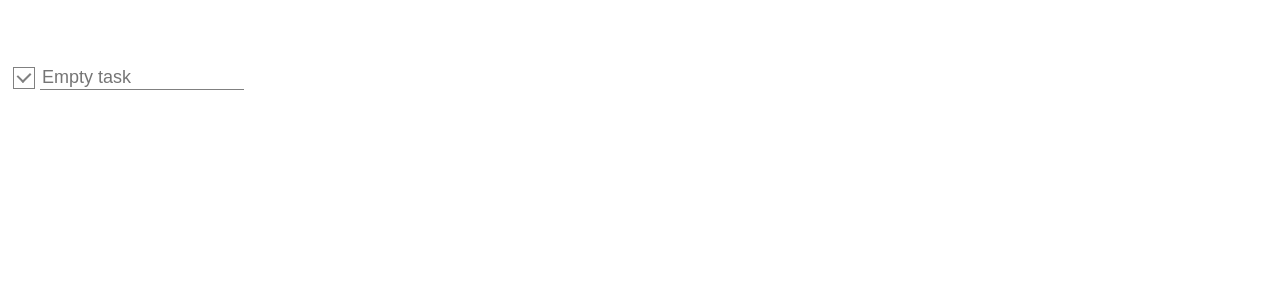
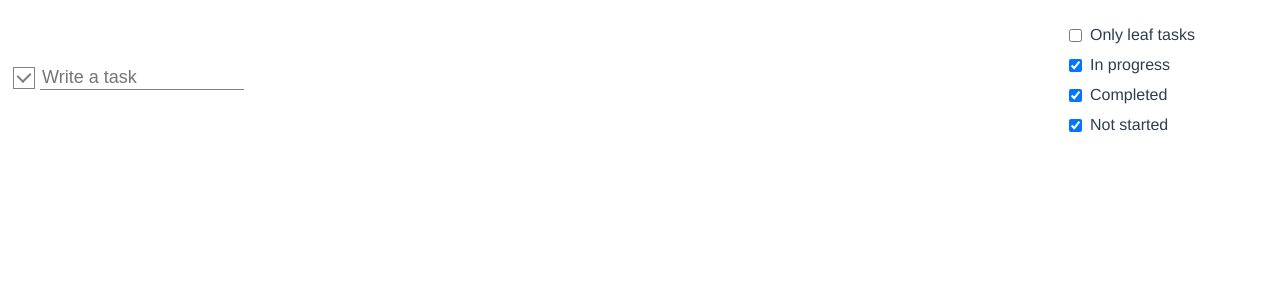
Before and after one commit to jko206/subtasks, a Vue app: page / in a window 1280 px wide. Shown: the top 300 px of the page. Built offline with nearby package versions, Linux system fonts and the light colour scheme.

Commit message:
add filters

```diff
--- a/src/App.vue
+++ b/src/App.vue
@@ -1,43 +1,21 @@
 <template>
   <div id="app">
     <TaskWrapper v-for="id in taskIds" :key="id" :id="id" :depth="0" />
+
+    <TaskFilters />
   </div>
 </template>
 
 <script>
 import TaskWrapper from './components/task-wrapper.vue';
+import TaskFilters from './components/task-filters.vue';
 import { mapState, mapActions } from 'vuex';
-
-function calculateProgress(deadline, user, role, customers) {
-  // for deadline, user, and role, determine [ completed, total ] time for a set of customers
-  return (
-    customers
-      // first, turn the list of customers into a list of relevant sections
-      .reduce(
-        (sections, customer) =>
-          isCustomerDueByDeadline(deadline, customer) &&
-          isCustomerRelevantToRole(user, role, customer)
-            ? sections.concat(
-                customer.checklistSections.filter(s => sectionRelevantToRole(role, s))
-              )
-            : sections,
-        []
-      )
-      // then sum the times of those sections
-      .reduce(
-        ([completed, total], section) => [
-          completed + (section.status === CLOSE_STATUSES.COMPLETE ? section.minutes : 0),
-          total + section.minutes,
-        ],
-        [0, 0]
-      )
-  );
-}
 
 export default {
   name: 'app',
   components: {
     TaskWrapper,
+    TaskFilters,
   },
   data() {
     return {
@@ -48,10 +26,16 @@ export default {
     this.$store.dispatch('initialize');
   },
   computed: {
+    ...mapState('filters', ['showOnlyLeafSubTasks']),
     taskIds() {
       const { rootId, tasksById } = this.$store.state;
-      const root = tasksById[rootId];
-      return root.subTaskIds;
+      if (this.showOnlyLeafSubTasks) {
+        return Object.values(tasksById)
+          .filter(task => !task.subTaskIds.length)
+          .map(task => task.id);
+      } else {
+        return tasksById[rootId].subTaskIds;
+      }
     },
   },
   methods: {
@@ -65,29 +49,9 @@ export default {
     },
   },
 };
-
-window.init = function() {
-  vm.$store.dispatch('addTask', {
-    isRootTask: true,
-    description: 'this is the first task',
-  });
-
-  vm.$store.dispatch('addTask', {
-    isRootTask: true,
-    description: 'this is the second task',
-  });
-
-  const firstTaskId = vm.$store.state.rootTasks[0].id;
-
-  vm.$store.dispatch('addTask', {
-    isRootTask: true,
-    description: 'this is the first task',
-    superTaskId: firstTaskId,
-  });
-};
 </script>
 
-<style>
+<style scoped lang="scss">
 #app {
   font-family: 'Avenir', Helvetica, Arial, sans-serif;
   -webkit-font-smoothing: antialiased;
--- a/src/components/progress-indicator.vue
+++ b/src/components/progress-indicator.vue
@@ -1,5 +1,5 @@
 <template>
-  <div class="progress-indicator" @click="progressUp">
+  <div class="progress-indicator">
     <div class="checkmark" :style="borderColor" />
   </div>
 </template>
@@ -14,15 +14,10 @@ export default {
       validator: n => n >= 0 && n <= 1,
     },
   },
-  methods: {
-    progressUp() {
-      const progress = this.value === 0 ? 0.5 : this.value === 0.5 ? 1 : 0;
-      this.$emit('input', progress);
-    },
-  },
   computed: {
     borderColor() {
-      const borderColor = this.value === 0 ? 'gray' : this.value === 0.5 ? 'orange' : 'green';
+      const borderColor = this.value === 1 ? 'green' :
+        this.value === 0 ? 'gray' : 'orange';
       return { borderColor };
     },
   },
--- /dev/null
+++ b/src/components/task-filters.vue
@@ -0,0 +1,85 @@
+<template>
+  <div class="filters">
+    <input
+      type="checkbox"
+      name="leaf-sub-tasks-only"
+      id="leaf-sub-tasks-only"
+      :checked="showOnlyLeafSubTasks"
+      @click="toggleOnlyLeafSubTasks"
+    />
+    <label for="leaf-sub-tasks-only">
+      Only leaf tasks
+    </label>
+    <input
+      type="checkbox"
+      name="in-progress-tasks"
+      id="in-progress-tasks"
+      :checked="showInProgressTasks"
+      @click="toggleInProgressTasks"
+    />
+    <label for="in-progress-tasks">
+      In progress
+    </label>
+    <input
+      type="checkbox"
+      name="completed-tasks"
+      id="completed-tasks"
+      :checked="showCompletedTasks"
+      @click="toggleCompletedTasks"
+    />
+    <label for="completed-tasks">
+      Completed
+    </label>
+    <input
+      type="checkbox"
+      name="not-started-tasks"
+      id="not-started-tasks"
+      :checked="showNotStartedTasks"
+      @click="toggleNotStartedTasks"
+    />
+    <label for="not-started-tasks">
+      Not started
+    </label>
+  </div>
+</template>
+
+<script>
+import { mapState, mapMutations } from 'vuex';
+
+export default {
+  name: 'TaskFilters',
+  computed: {
+    ...mapState('filters', [
+      'showOnlyLeafSubTasks',
+      'showInProgressTasks',
+      'showCompletedTasks',
+      'showNotStartedTasks',
+    ]),
+  },
+  methods: {
+    ...mapMutations('filters', [
+      'toggleOnlyLeafSubTasks',
+      'toggleInProgressTasks',
+      'toggleCompletedTasks',
+      'toggleNotStartedTasks',
+    ]),
+  },
+};
+</script>
+
+<style lang="scss" scoped>
+.filters {
+  position: absolute;
+  top: 20px;
+  right: 20px;
+  width: 200px;
+  display: grid;
+  grid-template-columns: 30px auto;
+  grid-template-rows: repeat(4, 30px);
+  align-items: center;
+
+  label {
+    user-select: none;
+  }
+}
+</style>
--- a/src/components/task-wrapper.vue
+++ b/src/components/task-wrapper.vue
@@ -1,7 +1,7 @@
 <template>
-  <div class="task-wrapper">
+  <div class="task-wrapper" v-if="isShown">
     <div :class="['main-task', `depth-${depth}`]" ref="input-wrapper">
-      <ProgressIndicator :value="task.progress" @input="updateProgress" />
+      <ProgressIndicator :value="task.progress" @click.native="updateProgress" />
       <input
         :value="task.description"
         @change="updateItem"
@@ -9,7 +9,7 @@
         @keydown.meta.enter="addTask('above')"
         @keydown.tab.exact.prevent="indent($event)"
         @keydown.shift.tab.prevent="unindent($event)"
-        placeholder="Empty task"
+        placeholder="Write a task"
         @keydown.up.exact="focusPrevTask"
         @keydown.down.exact="focusNextTask"
         @keydown.delete.exact="deleteTask"
@@ -25,8 +25,8 @@
 </template>
 
 <script>
-import TextEditor from './text-editor.vue';
 import ProgressIndicator from './progress-indicator.vue';
+import { mapState } from 'vuex';
 
 function getLastDescendant(taskId, tasksById) {
   // console.log(subTaskIds, superTaskId, tasksById);
@@ -42,7 +42,7 @@ function getClosestNextTask(taskId, tasksById) {
 
 export default {
   name: 'TaskWrapper',
-  components: { TextEditor, ProgressIndicator },
+  components: { ProgressIndicator },
   props: {
     id: {
       type: String,
@@ -55,17 +55,43 @@ export default {
     },
   },
   computed: {
+    ...mapState('filters', [
+      'showOnlyLeafSubTasks',
+      'showInProgressTasks',
+      'showCompletedTasks',
+      'showNotStartedTasks',
+    ]),
     task() {
       return this.$store.state.tasksById[this.id];
     },
+    progressEnum() {
+      const { progress } = this.task;
+      return progress === 0 ? 'not_started' : progress === 1 ? 'completed' : 'in_progress';
+    },
     isFocused() {
       return this.$store.state.focusedTaskId === this.id;
+    },
+    isLeafSubTask() {
+      return !this.task.subTaskIds.length;
+    },
+    isShown() {
+      const progress = this.progressEnum;
+      return (
+        !this.isLeafSubTask ||
+        ((this.showNotStartedTasks && progress === 'not_started') ||
+          (this.showCompletedTasks && progress === 'completed') ||
+          (this.showInProgressTasks && progress === 'in_progress'))
+      );
     },
   },
   watch: {
     isFocused() {
       if (this.isFocused) this.focusInput();
     },
+  },
+  created() {
+    const { progress, superTaskId } = this.task;
+    // this.$store.dispatch('updateTaskProgress', superTaskId);
   },
   mounted() {
     this.focusInput();
@@ -84,12 +110,21 @@ export default {
         description: event.target.value,
       });
     },
-    updateProgress(progress) {
+    updateProgress() {
       const { id } = this;
-      this.$store.dispatch('editTask', {
-        id,
-        progress,
-      });
+      const { progress, superTaskId } = this.task;
+      const newProgress = progress < 1 ? 1 : 0;
+      if (this.task.subTaskIds.length) {
+        this.$store.dispatch('markSubTasksAsDone', {
+          id,
+          progress: newProgress,
+        });
+      } else {
+        const { progress } = this.task;
+        this.task.progress = progress === 1 ? 0 : progress === 0 ? 0.5 : 1;
+      }
+      this.$store.dispatch('updateSuperTaskProgress', superTaskId);
+      this.$store.commit('saveTasks');
     },
     indent($event) {
       const { id, prevTaskId } = this.task;
--- /dev/null
+++ b/src/functions/array.js
@@ -0,0 +1,19 @@
+
+Array.prototype.last = function() {
+  return this[this.length - 1];
+};
+
+Array.prototype.remove = function(elem) {
+  const i = this.indexOf(elem);
+  this.splice(i, 1);
+};
+
+Array.prototype.insertAfter = function(aboutElem, newElem) {
+  const idx = this.indexOf(aboutElem);
+  this.splice(idx + 1, 0, newElem);
+};
+
+Array.prototype.insertBefore = function(aboutElem, newElem) {
+  const idx = this.indexOf(aboutElem);
+  this.splice(idx, 0, newElem);
+};
--- a/src/functions/uuid.js
+++ b/src/functions/uuid.js
@@ -1,9 +1,8 @@
 const chars = `ABCDEFGHIJKLMNOPQRSTUVWXYZabcdefghijklmnopqrstuvwxyz0123456789`;
 let count = 0;
 export default () => {
-  // let str = '';
-  // let count = 20;
-  // while (count--) str += chars[Math.floor(Math.random() * chars.length)];
-  // return str;
-  return `task-${count++}`;
+  let str = '';
+  let count = 20;
+  while (count--) str += chars[Math.floor(Math.random() * chars.length)];
+  return str;
 };
--- a/src/store/index.js
+++ b/src/store/index.js
@@ -1,25 +1,8 @@
 import Vue from 'vue';
 import Vuex from 'vuex';
 import uuid from '@/functions/uuid';
-
-Array.prototype.last = function() {
-  return this[this.length - 1];
-};
-
-Array.prototype.remove = function(elem) {
-  const i = this.indexOf(elem);
-  this.splice(i, 1);
-};
-
-Array.prototype.insertAfter = function(aboutElem, newElem) {
-  const idx = this.indexOf(aboutElem);
-  this.splice(idx + 1, 0, newElem);
-};
-
-Array.prototype.insertBefore = function(aboutElem, newElem) {
-  const idx = this.indexOf(aboutElem);
-  this.splice(idx, 0, newElem);
-};
+import filters from './modules/filters';
+import '@/functions/array';
 
 function getEmptyTask(seed) {
   return {
@@ -44,6 +27,9 @@ const root = {
 Vue.use(Vuex);
 
 export default new Vuex.Store({
+  modules: {
+    filters,
+  },
   state: {
     rootId: root.id,
     tasksById: {
@@ -147,6 +133,9 @@ export default new Vuex.Store({
       window.localStorage.setItem('rootId', rootId);
       window.localStorage.setItem('tasksById', JSON.stringify(tasksById));
     },
+    updateTaskProgress(state, { id, progress }) {
+      state.tasksById[id].progress = progress;
+    },
   },
   actions: {
     initialize({ state, dispatch, commit }) {
@@ -213,6 +202,32 @@ export default new Vuex.Store({
 
       commit('saveTasks');
     },
+    markSubTasksAsDone({ commit, state }, { id, progress }) {
+      const queue = [id];
+      while (queue.length) {
+        const taskId = queue.shift();
+        const task = state.tasksById[taskId];
+
+        commit('updateTaskProgress', {
+          id: taskId,
+          progress,
+        });
+
+        if (task.subTaskIds.length) queue.push(...task.subTaskIds);
+      }
+    },
+    updateSuperTaskProgress({ state, commit, dispatch }, id) {
+      const { subTaskIds, superTaskId } = state.tasksById[id];
+      const total = subTaskIds.length;
+      let progress = subTaskIds
+        .map(subTaskId => state.tasksById[subTaskId])
+        .reduce((subTotal, task) => subTotal + task.progress, 0);
+
+      progress /= total;
+      commit('updateTaskProgress', { id, progress });
+
+      if (superTaskId) dispatch('updateSuperTaskProgress', superTaskId);
+    },
     makeProject() {},
     getOwnBoard() {},
   },
--- /dev/null
+++ b/src/store/modules/filters.js
@@ -0,0 +1,30 @@
+const state = {
+  showOnlyLeafSubTasks: false,
+  showInProgressTasks: true,
+  showCompletedTasks: true,
+  showNotStartedTasks: true,
+};
+
+const mutations = {
+  toggleOnlyLeafSubTasks(state, isShown) {
+    state.showOnlyLeafSubTasks = isShown === !!isShown ? isShown : !state.showOnlyLeafSubTasks;
+  },
+  toggleInProgressTasks(state, isShown) {
+    state.showInProgressTasks = isShown === !!isShown ? isShown : !state.showInProgressTasks;
+  },
+  toggleCompletedTasks(state, isShown) {
+    state.showCompletedTasks = isShown === !!isShown ? isShown : !state.showCompletedTasks;
+  },
+  toggleNotStartedTasks(state, isShown) {
+    state.showNotStartedTasks = isShown === !!isShown ? isShown : !state.showNotStartedTasks;
+  },
+};
+
+const actions = {};
+
+export default {
+  namespaced: true,
+  state,
+  mutations,
+  actions,
+};
```
Also changed, not shown: src/components/HelloWorld.vue (deleted, +0 -58 lines), src/components/project-board.vue (added, +28 -0 lines), src/components/text-editor.vue (deleted, +0 -43 lines), 1 other file (tests, documents, lock files or other folders).
